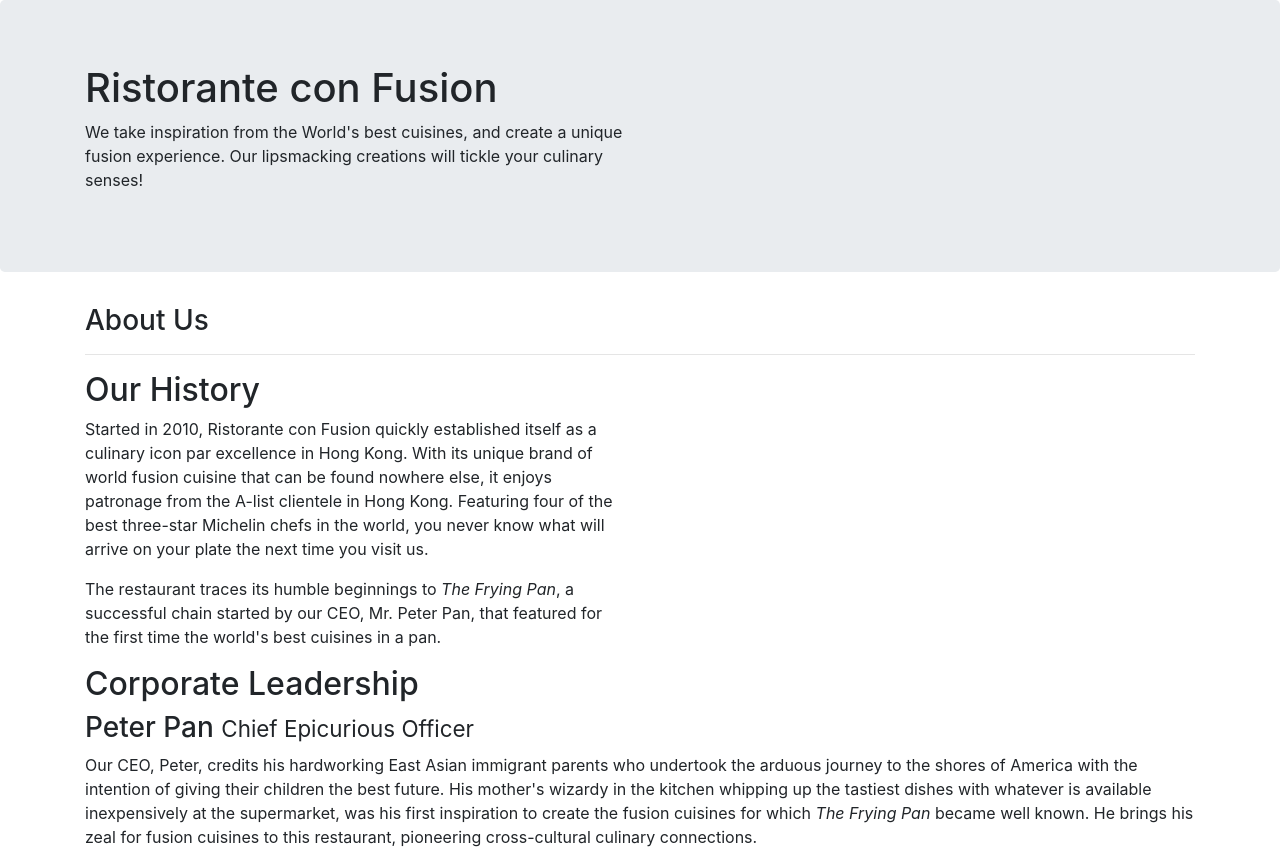
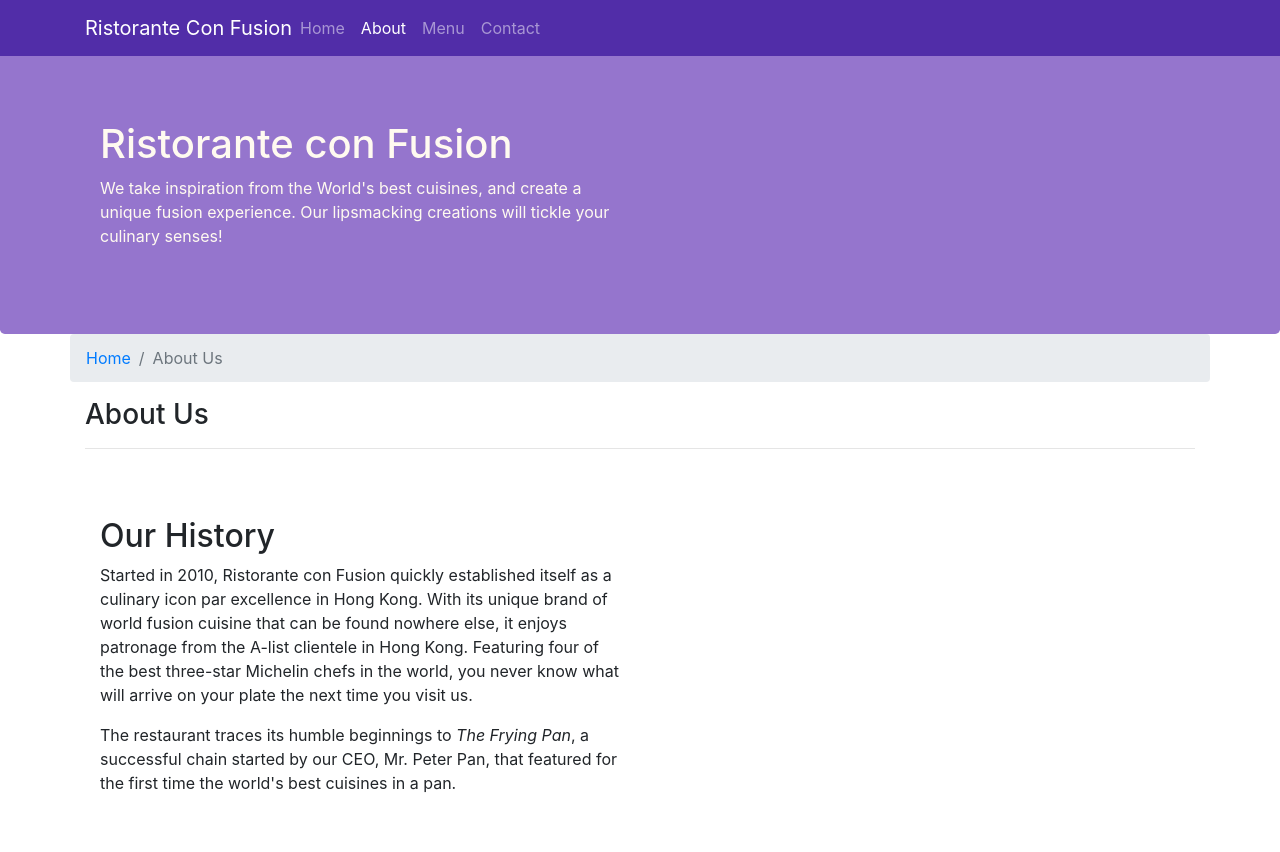
Before and after one commit to dahliakarass/Course1-Front-End-Web-UI-Frameworks-and-Tools-Bootstrap-4, a website: page aboutus.html in a window 1280 px wide. Shown: the top 852 px of the page. Drawn offline with nearby package versions, Linux system fonts and the light colour scheme.

Commit message:
Navbar and breadcrumbs

```diff
--- a/aboutus.html
+++ b/aboutus.html
@@ -9,12 +9,28 @@
 
     <!-- Bootstrap CSS -->
     <link rel="stylesheet" href="node_modules/bootstrap/dist/css/bootstrap.min.css">
-    <link rel="stylesheet" href="css/aboutusCss.css">
+    <link rel="stylesheet" href="css/styles.css">
     <title>Ristorante Con Fusion: About Us</title>
 
 </head>
 
 <body>
+    <nav class="navbar navbar-dark navbar-expand-sm fixed-top">
+        <div class="container">
+            <button class="navbar-toggler" type="button" data-toggle="collapse" data-target="#Navbar">
+                <span class="navbar-toggler-icon"></span>
+            </button>
+            <a class="navbar-brand mr-auto" href="./index.html">Ristorante Con Fusion</a>
+            <div class="collapse navbar-collapse" id="Navbar">
+                <ul class ="navbar-nav mr-auto">
+                    <li class="nav-item"><a class="nav-link" href="./index.html">Home</a></li>
+                    <li class="nav-item active"><a class="nav-link" href="#">About</a></li>
+                    <li class="nav-item"><a class="nav-link" href="#">Menu</a></li>
+                    <li class="nav-item"><a class="nav-link" href="#">Contact</a></li>
+                </ul>
+            </div>
+        </div>
+    </nav>
 
     <header class="jumbotron">
         <div class="container">
@@ -30,7 +46,11 @@
     </header>
 
     <div class = "container">
-        <div class = "row align-items-center">
+        <div class = "row">
+            <ol class ="col-12 breadcrumb">
+                <li class="breadcrumb-item"><a href="./index.html">Home</a></li>
+                <li class="breadcrumb-item active">About Us</li>
+            </ol>
             <div class = "col-12">
                <h3>About Us</h3>
                <hr>
@@ -70,7 +90,7 @@
                 <div class="col-4 offset-1 col-sm-2">
                     <h5>Links</h5>
                     <ul class="list-unstyled">
-                        <li><a href="#">Home</a></li>
+                        <li><a href="./index.html">Home</a></li>
                         <li><a href="#">About</a></li>
                         <li><a href="#">Menu</a></li>
                         <li><a href="#">Contact</a></li>
--- a/css/styles.css
+++ b/css/styles.css
@@ -28,3 +28,12 @@
     margin: 0px;
     color:#0f0f0f;
 }
+
+body{
+    padding: 50px 0px 0px 0px;
+    z-index: 0;
+}
+
+.navbar-dark {
+    background-color: #512DA8;
+}
```
Also changed, not shown: index.html (+17 -1 lines).
